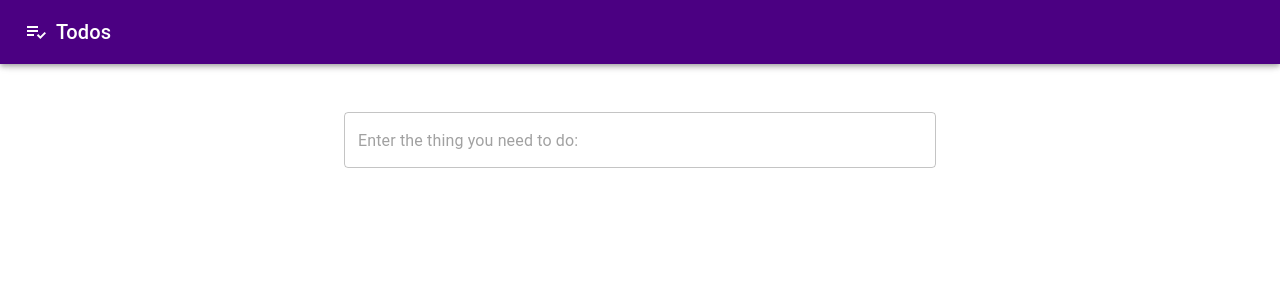
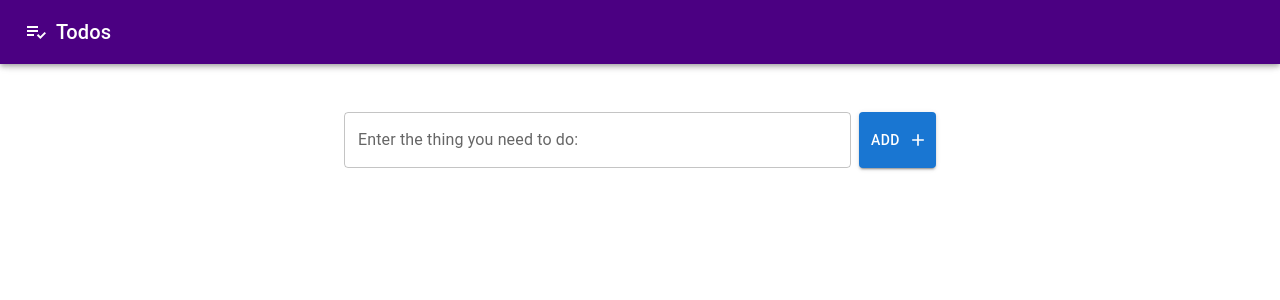
Before and after one commit to Karinkaaa/todo-list, a React (Create React App) app: page / in a window 1280 px wide. Shown: the top 300 px of the page. Built offline with nearby package versions, Linux system fonts and the light colour scheme.

Commit message:
added button to todo input component

```diff
--- a/src/components/TodoInput.tsx
+++ b/src/components/TodoInput.tsx
@@ -1,16 +1,38 @@
-import { TextField } from "@mui/material";
-import React, { useState } from "react";
+import { Add } from "@mui/icons-material";
+import { Box, Button, TextField } from "@mui/material";
+import React from "react";
+import { useAppDispatch } from "../redux/hooks";
+import { addTodo } from "../redux/todoSlice";
 
 export const TodoInput: React.FC = () => {
-  const [value, setValue] = useState("");
+  const [value, setValue] = React.useState("");
+  const dispatch = useAppDispatch();
+
+  const handleAddTodo = (name: string) => {
+    if (name.trim()) {
+      dispatch(addTodo(name));
+      setValue("");
+    }
+  };
 
   return (
-    <TextField
-      fullWidth
-      placeholder="Enter the thing you need to do:"
-      value={value}
-      onChange={(e) => setValue(e.target.value)}
-      onKeyDown={() => console.log(value)}
-    />
+    <Box sx={{ display: "flex" }}>
+      <TextField
+        label="Enter the thing you need to do:"
+        variant="outlined"
+        fullWidth
+        value={value}
+        onChange={(e) => setValue(e.target.value)}
+        onKeyPress={(e) => e.key === "Enter" && handleAddTodo(value)}
+      />
+      <Button
+        variant="contained"
+        endIcon={<Add />}
+        sx={{ ml: 1 }}
+        onClick={() => handleAddTodo(value)}
+      >
+        Add
+      </Button>
+    </Box>
   );
 };
```
